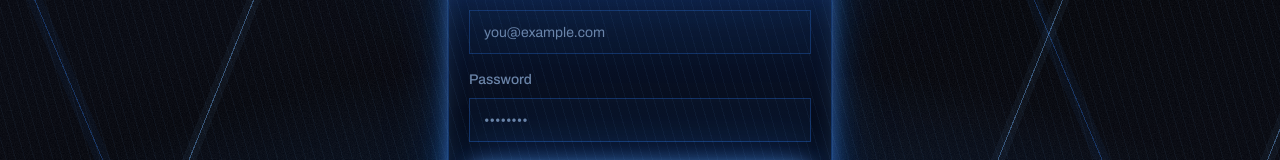
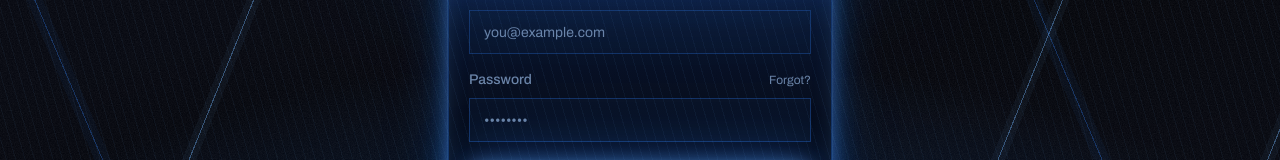
Before and after one commit to Colbyrm24/ARISE, a Next.js app: page /login in a window 1280 px wide. Shown: the part 356-516 px from the top of the page. Built offline with nearby package versions, Linux system fonts and the light colour scheme; a web font is replaced by a local one.

Commit message:
Point the login screen at the way back in

```diff
--- a/src/app/(auth)/login/page.tsx
+++ b/src/app/(auth)/login/page.tsx
@@ -72,7 +72,18 @@ function LoginForm() {
             />
           </div>
           <div className="flex flex-col gap-2">
-            <Label htmlFor="password">Password</Label>
+            <div className="flex items-baseline justify-between">
+              <Label htmlFor="password">Password</Label>
+              {/* Without this there was no way back into an account at all —
+                  a forgotten password meant the coach resetting it by hand
+                  in the Supabase dashboard, for every client, forever. */}
+              <Link
+                href="/forgot-password"
+                className="text-xs text-muted-foreground transition-colors hover:text-accent"
+              >
+                Forgot?
+              </Link>
+            </div>
             <Input
               id="password"
               type="password"
```
